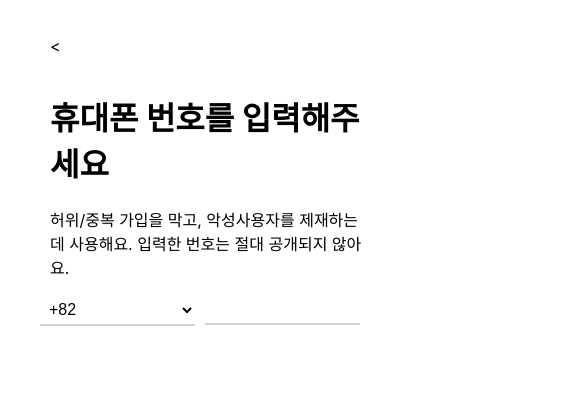
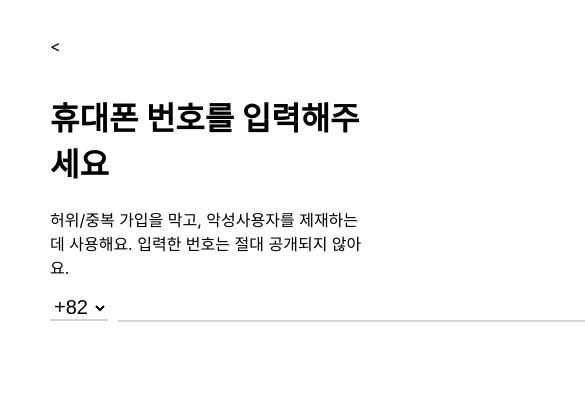
Before and after one commit to HyunJong00/HIKERS, a React (Create React App) app in the folder hikers-web/: page /Join01 in a window 390 px wide. Shown: the top 412 px of the page, 585 px wide, since content can reach past the window. Built offline with nearby package versions, Linux system fonts and the light colour scheme.

Commit message:
style: phone-number 디자인 수정

```diff
--- a/hikers-web/src/assets/styles/Join01.css
+++ b/hikers-web/src/assets/styles/Join01.css
@@ -4,8 +4,6 @@
   margin-left: 20px;
   display: flex;
   flex-direction: column;
-  height: 100vh; /* 전체 화면 높이 사용 */
-  justify-content: space-between; /* 요소들 사이에 여백을 균등하게 배분 */
 }
 
 .phone-number-container {
@@ -14,37 +12,35 @@
   flex: 1; /* 수평 공간을 다 사용하도록 설정 */
 }
 
-.phone-number {
-  margin-right: 10px;
-  flex: 1; /* 입력 필드가 가능한 공간을 다 사용하도록 설정 */
-}
-
-.phone-number select {
+.international-phone-number select {
   border: none;
   outline: none;
   background: transparent;
   border-bottom: 2px solid #d3d3d3; /* 기본 회색 */
-  font-size: 16px;
-  padding: 5px;
+  font-size: 20px;
   width: 100%; /* 입력 필드가 부모 컨테이너를 꽉 채우도록 설정 */
   box-sizing: border-box; /* padding을 포함하여 전체 너비 계산 */
   transition: border-color 0.3s ease;
+  margin-left:10px;
+
+
+
 }
-
 .phone-number input {
   border: none;
   outline: none;
   background: transparent;
   border-bottom: 2px solid #d3d3d3; /* 기본 회색 */
-  font-size: 16px;
-  padding: 5px;
-  width: 100%; /* 입력 필드가 부모 컨테이너를 꽉 채우도록 설정 */
+  font-size: 20px;
+  width: 200%; /* 입력 필드가 부모 컨테이너를 꽉 채우도록 설정 */
   box-sizing: border-box; /* padding을 포함하여 전체 너비 계산 */
   transition: border-color 0.3s ease;
+  margin-left:20px;
+
 }
 
 .phone-number input:focus,
-.phone-number select:focus {
+.international-phone-number select:focus {
   border-bottom: 2px solid #4caf50; /* 초록색 */
 }
 
--- a/hikers-web/src/assets/styles/Join03.css
+++ b/hikers-web/src/assets/styles/Join03.css
@@ -5,7 +5,7 @@
   justify-content: center; /* 수직 가운데 정렬 */
   align-items: center; /* 수평 가운데 정렬 */
   height: 100vh; /* 전체 화면 높이 */
-  background-image: url(C:\Users\Hoon\HIKERS\회원가입\HIKERS\hikers-web\src\assets\img\complete.jpg); /* 배경 이미지 설정 */
+  background-image: url(../img/complete.jpg); /* 배경 이미지 설정 */
   background-size: cover; /* 이미지가 컨테이너를 완전히 덮도록 설정 */
   background-position: center; /* 이미지가 컨테이너의 중앙에 위치하도록 설정 */
   background-repeat: no-repeat; /* 이미지가 반복되지 않도록 설정 */
--- a/hikers-web/src/pages/Join01.js
+++ b/hikers-web/src/pages/Join01.js
@@ -46,7 +46,7 @@ function Join01() {
                 <p>허위/중복 가입을 막고, 악성사용자를 제재하는 데 사용해요. 입력한 번호는 절대 공개되지 않아요.</p>
             </div>
             <div className="phone-number-container">
-                <div className="phone-number">
+                <div className="international-phone-number">
                     <select id="internationalNumber" name="internationalNumber" value={selectedInternationalNumber} onChange={internationalNumberChange}>
                         <option value="82">+82</option>
                         <option value="84">+84</option>
--- a/hikers-web/src/pages/Join02.js
+++ b/hikers-web/src/pages/Join02.js
@@ -1,7 +1,7 @@
 // src/pages/Join02.js
 import React, { useState } from 'react';
 import { useNavigate } from 'react-router-dom';
-import '../assets/styles/Join01.css';
+import '../assets/styles/Join02.css';
 
 function Join02() {
     const [verificationCode, setVerificationCode] = useState('');
```
Also changed, not shown: 1 other file (tests, documents, lock files or other folders).
